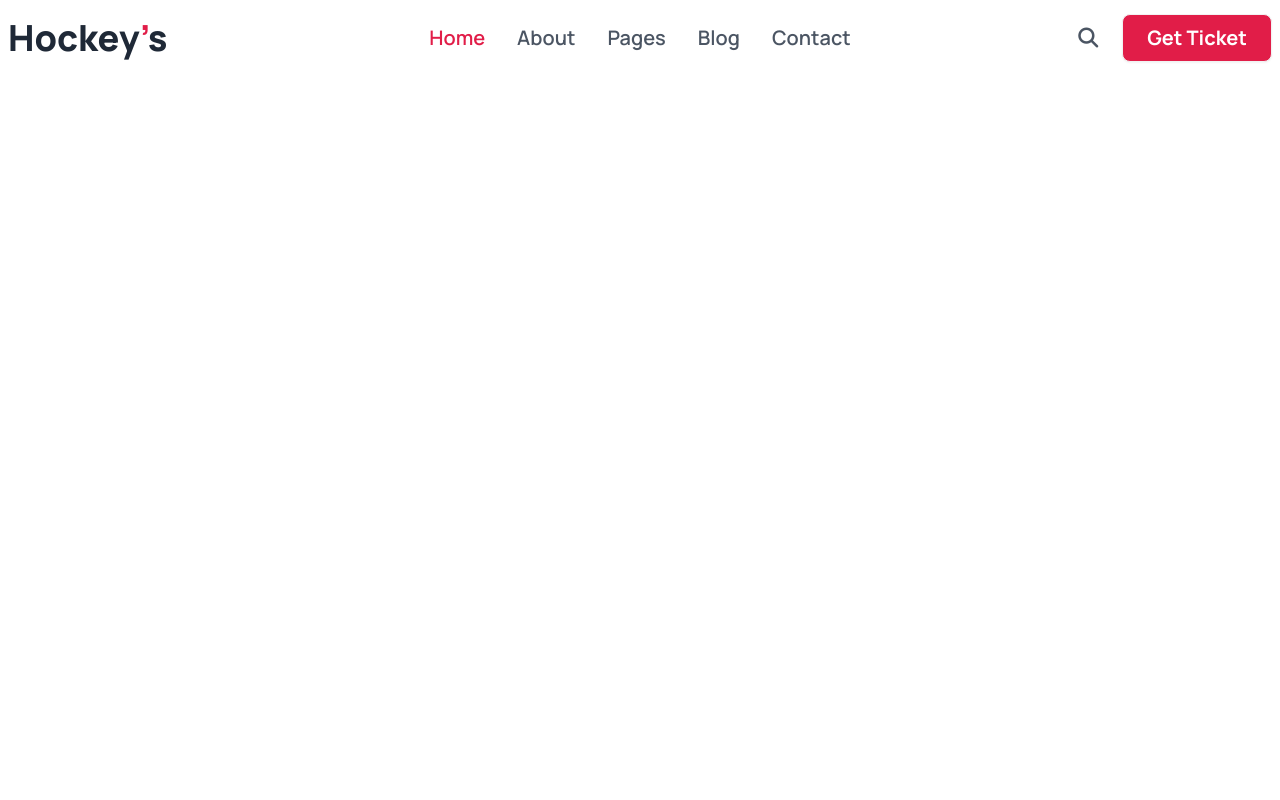
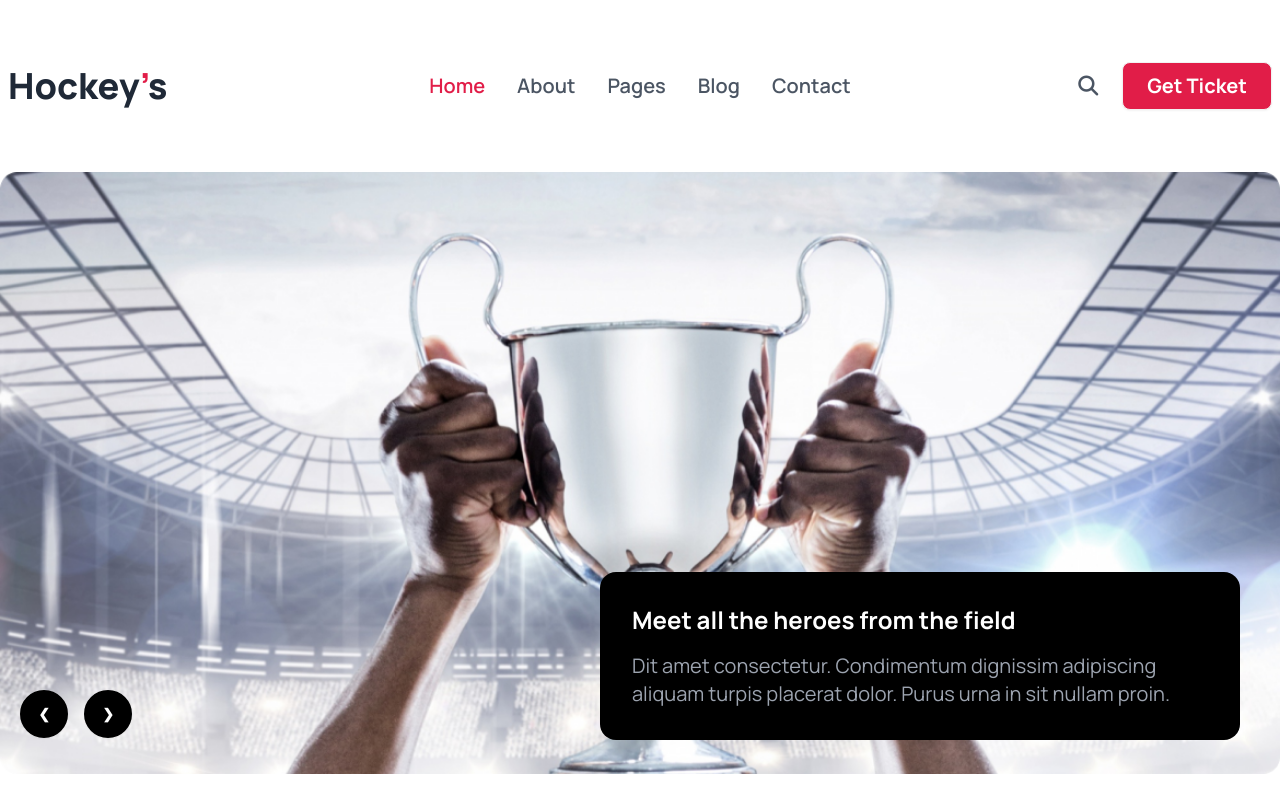
Before and after one commit to UmmayKashfa/hockey, a plain HTML site: page index.html in a window 1280 px wide. Drawn offline with nearby package versions, Linux system fonts and the light colour scheme.

Commit message:
banner added

```diff
--- a/index.html
+++ b/index.html
@@ -24,7 +24,7 @@
     <header>
         <!-- navbar -->
         <nav>
-            <div class="navbar bg-base-100">
+            <div class="navbar bg-base-100 mt-12 mb-12">
                 <div class="navbar-start">
                   <div class="dropdown">
                     <div tabindex="0" role="button" class="btn btn-ghost lg:hidden">
@@ -57,6 +57,31 @@
                 </div>
               </div>
         </nav>
+        <!-- banner -->
+        <div >
+            <div class="relative">
+                <div class="carousel w-full">
+                    <div id="slide1" class="carousel-item relative w-full">
+                      <img src="Images/1.png" class="w-full" />
+                      <div class="absolute flex gap-4 transform -translate-y-1/2 left-5 right-5 bottom-3">
+                        <a href="#slide4" class="btn btn-circle text-white bg-black border-solid border-2 border-black">❮</a>
+                        <a href="#slide2" class="btn btn-circle  text-white bg-black border-solid border-2 border-black">❯</a>
+                      </div>
+                    </div>
+                    <div id="slide2" class="carousel-item relative w-full">
+                      <img src="Images/4.png" class="w-full" />
+                      <div class="absolute flex gap-4 transform -translate-y-1/2 left-5 right-5 bottom-3">
+                        <a href="#slide1" class="btn btn-circle  text-white bg-black border-solid border-2 border-black">❮</a>
+                        <a href="#slide3" class="btn btn-circle  text-white bg-black border-solid border-2 border-black">❯</a>
+                      </div>
+                    </div>
+                  </div>
+            <div class="lg:absolute lg:bottom-10 lg:right-10 mt-4 text-white p-8 bg-black rounded-2xl">
+                <h3 class="text-2xl font-bold mb-4">Meet all the heroes from the field</h3>
+                <p class="text-xl text-gray-400 max-w-xl">Dit amet consectetur. Condimentum dignissim adipiscing aliquam turpis placerat dolor. Purus urna in sit nullam proin. </p>
+            </div>
+        </div>
+        </div>
     </header>
     <main>
 
```
